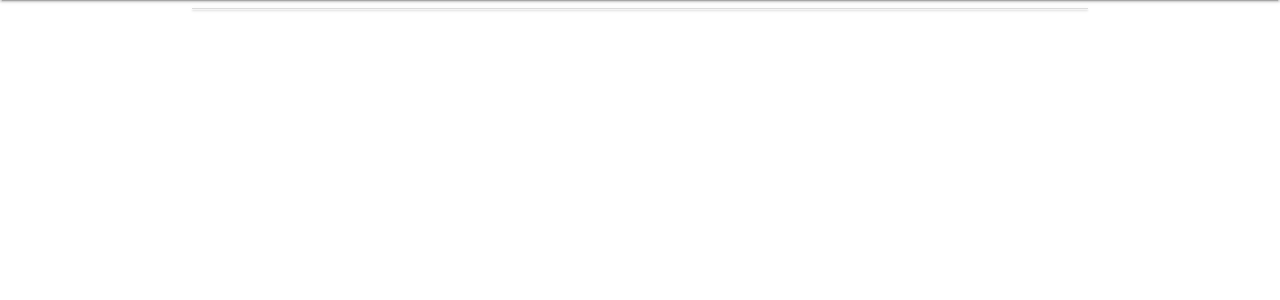
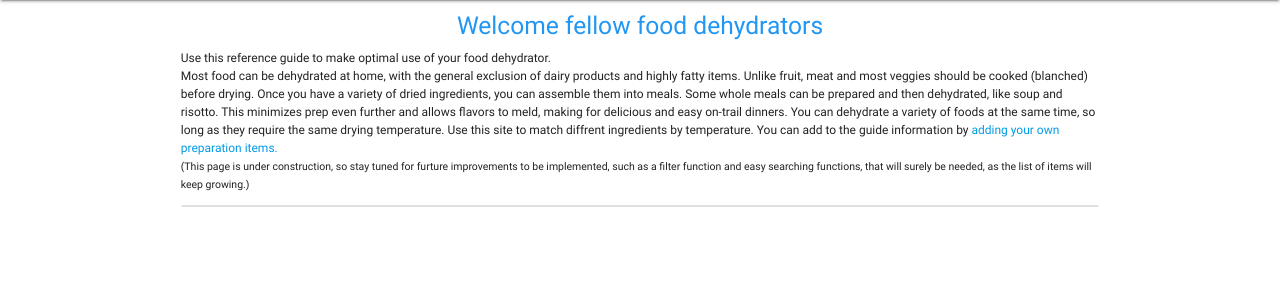
Before and after one commit to Rhyl1/Dehydratation-guide, a Flask app: template templates/items.html in a window 1280 px wide. Shown: the part 64-364 px from the top of the page. Run offline with Flask 2, Linux system fonts and the light colour scheme; the template is opened without the code that fills it, so the values that code supplies are empty; some libraries are stand-ins or nearby versions.

Commit message:
made change in file structure

```diff
--- a/run.py
+++ b/run.py
@@ -20,7 +20,7 @@ mongo = PyMongo(app)
 @app.route('/')
 @app.route('/show_items')
 def show_items():
-    return render_template("items2.html", items=mongo.db.items.find())
+    return render_template("items.html", items=mongo.db.items.find())
 
 @app.route('/additems')
 def add_items():
--- a/templates/items.html
+++ b/templates/items.html
@@ -1,29 +1,51 @@
 {% extends 'base.html'%}
 {% block content %}
 
- <ul class="collapsible">
-    {% for item in items %}
-    <li>
-      <div class="collapsible-header">
-        <div class="col s3">
-            <i class="material-icons">expand_more</i>
-        </div>
-        <div class="item_header col s9">
-            <strong>{{item.description}}</strong> - Prepare at <strong>{{item.hydra_temp}} </strong>&#8451 | Dry for <strong>{{item.hydra_time_min}}</strong> to <strong>{{item.hydra_time_max}}</strong> hours |
-            <span>
+<div class="row col s12 side_nfo">
+    <p>
+        <h5>Welcome fellow food dehydrators</h5>
+        Use this reference guide to make optimal use of your food dehydrator.<br>
+        Most food can be dehydrated at home, with the general exclusion of dairy products and highly fatty items.
+        Unlike fruit, meat and most veggies should be cooked (blanched) before drying.
+        Once you have a variety of dried ingredients, you can assemble them into meals. Some whole meals can be prepared and then dehydrated, like soup and risotto. This minimizes prep even further and allows flavors to meld, making for delicious and easy on-trail dinners.
+        You can dehydrate a variety of foods at the same time, so long as they require the same drying temperature. Use this site to match diffrent ingredients by temperature.
+        You can add to the guide information by <a href="{{url_for('add_items')}}">adding your own preparation items.</a> <br>
+        <span class="subtext">(This page is under construction, so stay tuned for furture improvements to
+        be implemented, such as a filter function and easy searching functions, that will surely be needed, as the list of items will keep growing.)</span>
+    </p>
+
+<ul class="collection">
+ {% for item in items %}
+    <li class="collection-item avatar">
+        {% if item.type_sort == "Vegetable" %}
+        <img src="{{url_for('static', filename='img/veg.png')}}" alt="" class="circle">
+      {% elif item.type_sort == "Fruit" %}
+        <img src="{{url_for('static', filename='img/fruit.jpg')}}" alt="" class="circle">
+        {% elif item.type_sort == "Fish" %}
+        <img src="{{url_for('static', filename='img/fish.png')}}" alt="" class="circle">
+        {% elif item.type_sort == "Herbs" %}
+        <img src="{{url_for('static', filename='img/herbs.png')}}" alt="" class="circle">
+        {% elif item.type_sort == "Meat" %}
+        <img src="{{url_for('static', filename='img/meat.png')}}" alt="" class="circle">
+      {% else %}
+        <img src="{{url_for('static', filename='img/food.jpg')}}" alt="" class="circle">
+        {% endif %}
+
+      <span class="title"><strong>{{item.description}}</strong></span>
+      <p>Prepare at <strong>{{item.hydra_temp}} </strong>&#8451 | Dry for <strong>{{item.hydra_time_min}}</strong> to <strong>{{item.hydra_time_max}}</strong> hours |
+<br>
+         <span>
             {% if item.blanching == "on" %}
             <span> Blanching of items required before preperation</span>
             {% else %}
             <span> No blanching needed before preparation</span>
             {% endif %}
-            </span>
-            </div>
-      </div>
-      <div class="collapsible-body">
-      <span>{{item.info}}</span>
-      </div>
+            </span><br>
+            <span>{{item.info}}</span>
+      </p>
+      <a href="#!" class="secondary-content"><i class="material-icons">grade</i></a>
     </li>
     {% endfor %}
   </ul>
-
-{% endblock %}
+</div>
+  {% endblock %}
```
Also changed, not shown: templates/items2.html (deleted, +0 -51 lines).
